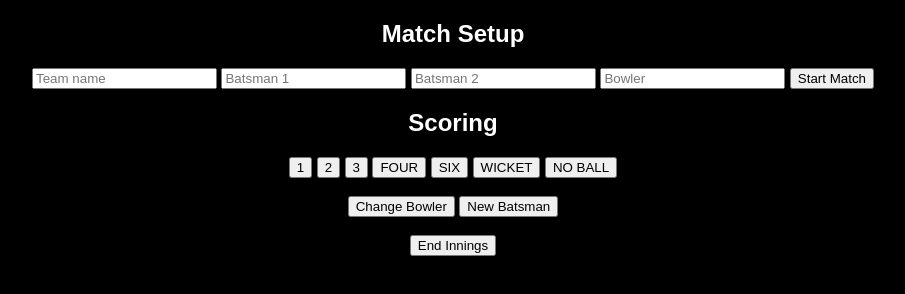
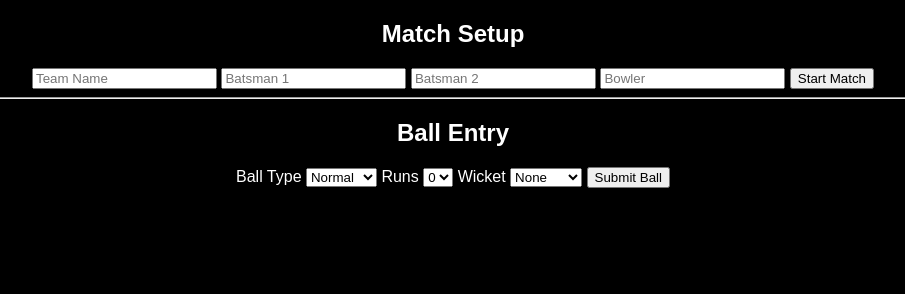
Before and after one commit to mssujonsarkar11-wq/cricket, a plain HTML site: page scorer.html in a window 1280 px wide. Shown: the whole page, without its empty margins (187-1092 px from the left). Drawn offline with Linux system fonts and the light colour scheme.

Commit message:
scorer.html

```diff
--- a/scorer.html
+++ b/scorer.html
@@ -1,7 +1,7 @@
 <!DOCTYPE html>
 <html>
 <head>
-<title>Scorer Panel</title>
+<title>Scorer</title>
 <link rel="stylesheet" href="style.css">
 </head>
 
@@ -9,32 +9,48 @@
 
 <h2>Match Setup</h2>
 
-<input id="team" placeholder="Team name">
-<input id="batsman1" placeholder="Batsman 1">
-<input id="batsman2" placeholder="Batsman 2">
+<input id="team" placeholder="Team Name">
+<input id="bat1" placeholder="Batsman 1">
+<input id="bat2" placeholder="Batsman 2">
 <input id="bowler" placeholder="Bowler">
 
 <button onclick="startMatch()">Start Match</button>
 
-<h2>Scoring</h2>
+<hr>
 
-<button onclick="run(1)">1</button>
-<button onclick="run(2)">2</button>
-<button onclick="run(3)">3</button>
-<button onclick="run(4)">FOUR</button>
-<button onclick="run(6)">SIX</button>
+<h2>Ball Entry</h2>
 
-<button onclick="wicket()">WICKET</button>
-<button onclick="noball()">NO BALL</button>
+Ball Type
 
-<br><br>
+<select id="ballType">
+<option value="normal">Normal</option>
+<option value="wide">Wide</option>
+<option value="noball">No Ball</option>
+<option value="bye">Bye</option>
+<option value="legbye">Leg Bye</option>
+</select>
 
-<button onclick="changeBowler()">Change Bowler</button>
-<button onclick="newBatsman()">New Batsman</button>
+Runs
 
-<br><br>
+<select id="runs">
+<option>0</option>
+<option>1</option>
+<option>2</option>
+<option>3</option>
+<option>4</option>
+<option>6</option>
+</select>
 
-<button onclick="endInnings()">End Innings</button>
+Wicket
+
+<select id="wicket">
+<option value="none">None</option>
+<option value="bowled">Bowled</option>
+<option value="caught">Caught</option>
+<option value="runout">Run Out</option>
+</select>
+
+<button onclick="submitBall()">Submit Ball</button>
 
 <script type="module" src="scorer.js"></script>
 
```
